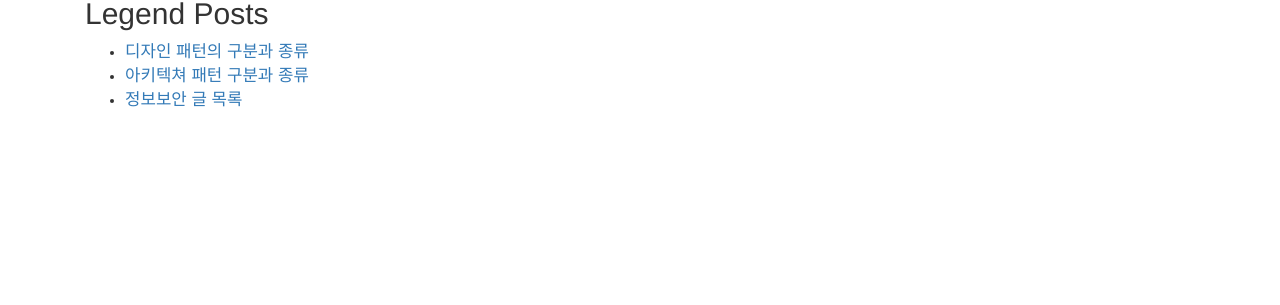
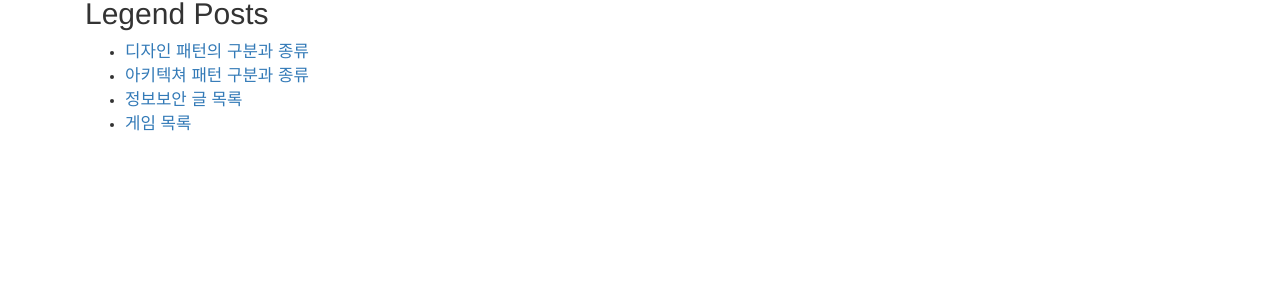
Before and after one commit to Gihak111/Gihak111.github.io, a Jekyll site: the page built from index.html, in a window 1280 px wide. Shown: the part 530-835 px from the top of the page. Built offline with Jekyll 4.4.1, drawn with Linux system fonts in a browser that asks for light colours; the list of posts is cut into pages by our own code.

Commit message:
Update index.html

```diff
--- a/index.html
+++ b/index.html
@@ -51,7 +51,12 @@ title: Home
         <li>
           <a href="https://gihak111.github.io/google/2025/03/10/Information_Security_upload.html">
             정보보안 글 목록
-          </a>
+          </a><br>
+          <li>
+            <a href="https://gihak111.github.io/game/2025/04/16/Game_List_upload.html">
+              게임 목록
+            </a>
+          </li>
         </li>
       </li>
     </li>
```
